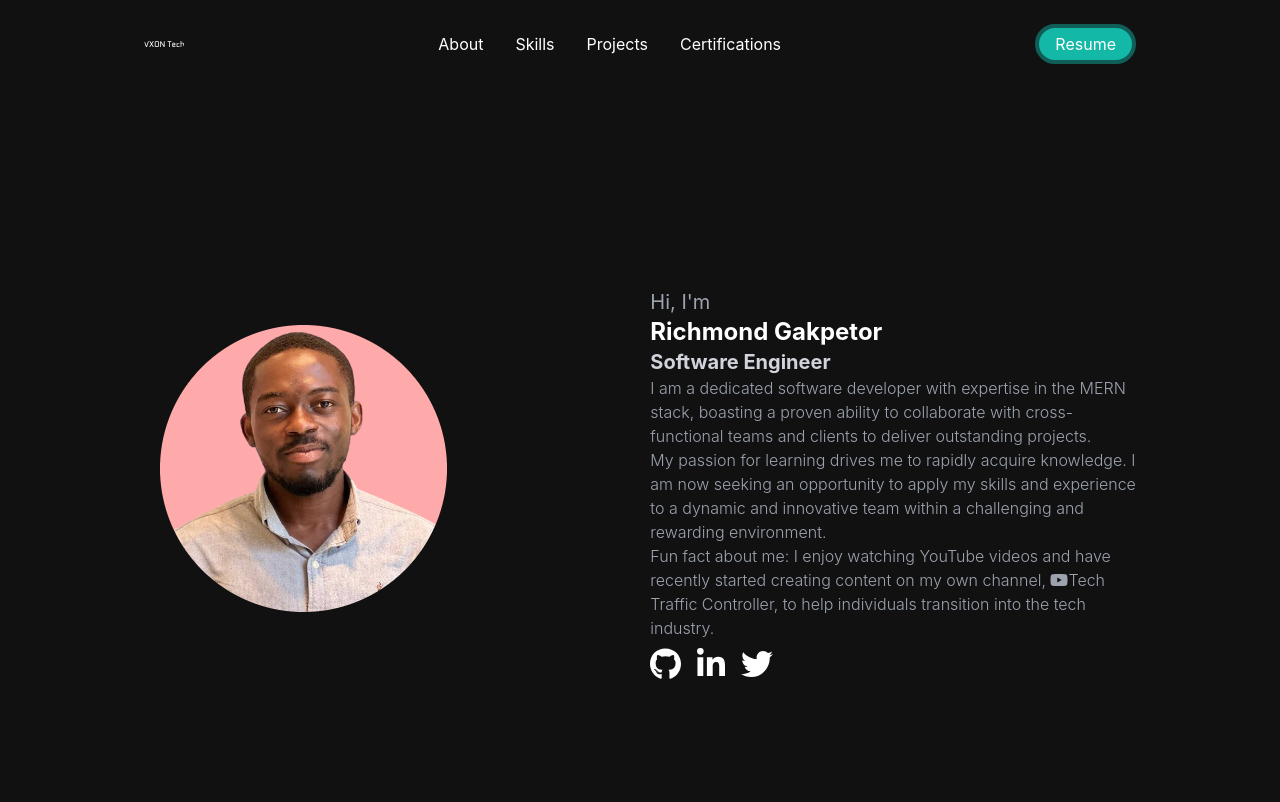
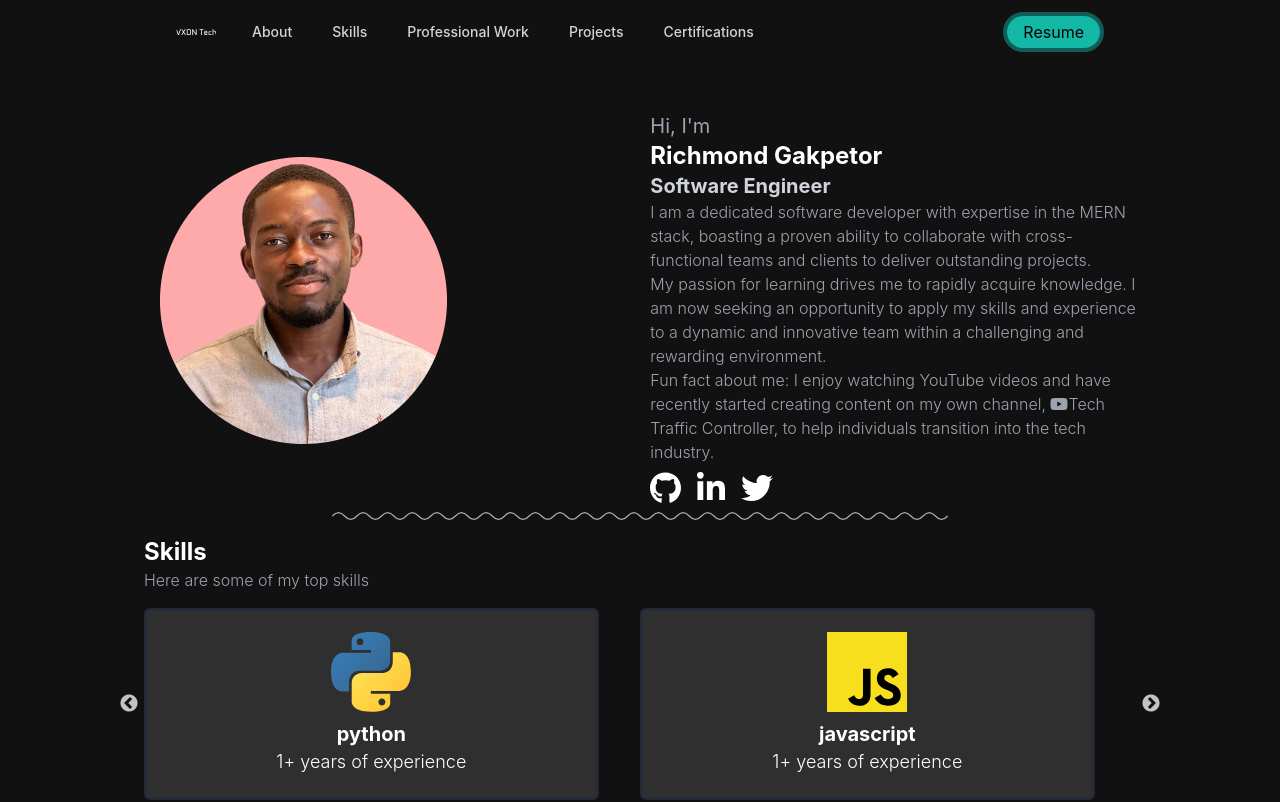
Before and after one commit to richmond-gakpetor/my-portfolio, a React (Create React App) app: page / in a window 1280 px wide. Shown: the top 802 px of the page. Built offline with nearby package versions, Linux system fonts and the light colour scheme.

Commit message:
Navbar fixed

```diff
--- a/package.json
+++ b/package.json
@@ -7,6 +7,8 @@
     "@fortawesome/free-brands-svg-icons": "^6.2.0",
     "@fortawesome/free-solid-svg-icons": "^6.2.0",
     "@fortawesome/react-fontawesome": "^0.2.0",
+    "@headlessui/react": "^1.7.17",
+    "@heroicons/react": "^2.0.18",
     "@testing-library/jest-dom": "^5.16.5",
     "@testing-library/react": "^13.4.0",
     "@testing-library/user-event": "^13.5.0",
--- a/src/App.js
+++ b/src/App.js
@@ -9,6 +9,7 @@ import "aos/dist/aos.css";
 import Hero from "./components/Hero";
 import Projects from "./components/Projects";
 import ProfessionalWork from "./components/ProfessionalWork";
+import Nav from "./components/Nav";
 
 function App() {
   useEffect(() => {
@@ -17,10 +18,11 @@ function App() {
   }, []);
   return (
     <div className="px-6 lg:px-20 xl:px-36 bg-dark-500">
-      <Navbar />
+      <Nav />
+      {/* <Navbar /> */}
       <Hero />
       <Skills />
-      {/* <ProfessionalWork /> */}
+      <ProfessionalWork />
       <Projects />
       <Certs />
       <Footer />
--- a/src/components/Hero.js
+++ b/src/components/Hero.js
@@ -14,13 +14,13 @@ import hr from "../assets/curve-hr.svg";
 export default function Hero() {
   const [loaded, setLoaded] = useState(true);
 
-  useEffect(() => {
-    const navbarHeight = 68; // Adjust this value to match your actual navbar height
-    const hero = document.getElementById("home");
-    if (hero) {
-      hero.style.marginTop = `${navbarHeight}px`;
-    }
-  }, []);
+  // useEffect(() => {
+  //   const navbarHeight = 68;
+  //   const hero = document.getElementById("home");
+  //   if (hero) {
+  //     hero.style.marginTop = `${navbarHeight}px`;
+  //   }
+  // }, []);
 
   return (
     <>
@@ -31,7 +31,7 @@ export default function Hero() {
       ) : null}
       <div
         id="home"
-        className="flex w-full h-screen flex-col md:flex-row gap-5 items-center justify-center text-white relative"
+        className="flex w-full mt-4 flex-col md:flex-row gap-5 items-center justify-center text-white relative"
       >
         <div className="md:w-3/6 md:p-4">
           <img
@@ -41,10 +41,11 @@ export default function Hero() {
             src={profile}
             alt="profile"
             onLoad={() => setLoaded(false)}
+            // className="w-full md:w-2/3 lg:w-1/2"
           />
         </div>
         <div
-          className="md:w-3/6"
+          className="md:w-3/6 mb-4"
           data-aos="fade-right"
           data-aos-duration="1000"
           data-aos-offset="100"
@@ -105,7 +106,7 @@ export default function Hero() {
             </li>
           </ul>
         </div>
-        <img src={hr} className="w-full md:h-2 absolute bottom-0" alt="hr" />
+        <img src={hr} className="w-full mt-4 md:h-2 absolute bottom-0" alt="hr" />
       </div>
     </>
   );
--- /dev/null
+++ b/src/components/Nav.js
@@ -0,0 +1,141 @@
+import { Fragment } from "react";
+import { Disclosure, Menu, Transition } from "@headlessui/react";
+import { Bars3Icon, BellIcon, XMarkIcon } from "@heroicons/react/24/outline";
+import logo from "../assets/logo.svg";
+import resume from "../assets/resume.pdf";
+
+function classNames(...classes) {
+  return classes.filter(Boolean).join(" ");
+}
+
+export default function Nav() {
+  return (
+    <Disclosure as="nav" className="bg-dark-500">
+      {({ open }) => (
+        <>
+          <div className="mx-auto max-w-7xl px-4 sm:px-6 lg:px-8">
+            <div className="flex h-16 items-center justify-between">
+              <div className="flex items-center">
+                <div className="flex-shrink-0">
+                  <img src={logo} className="w-10 rounded-full" alt="logo" />
+                </div>
+                <div className="hidden sm:ml-6 sm:block">
+                  <div className="flex space-x-4">
+                    <a
+                      href="#about"
+                      className="rounded-md px-3 py-2 text-sm font-medium text-gray-300 hover:bg-gray-700 hover:text-white"
+                    >
+                      About
+                    </a>
+                    <a
+                      href="#skills"
+                      className="rounded-md px-3 py-2 text-sm font-medium text-gray-300 hover:bg-gray-700 hover:text-white"
+                    >
+                      Skills
+                    </a>
+                    <a
+                      href="#professional-work"
+                      className="rounded-md px-3 py-2 text-sm font-medium text-gray-300 hover:bg-gray-700 hover:text-white"
+                    >
+                      Professional Work
+                    </a>
+                    <a
+                      href="#projects"
+                      className="rounded-md px-3 py-2 text-sm font-medium text-gray-300 hover:bg-gray-700 hover:text-white"
+                    >
+                      Projects
+                    </a>
+                    <a
+                      href="#certs"
+                      className="rounded-md px-3 py-2 text-sm font-medium text-gray-300 hover:bg-gray-700 hover:text-white"
+                    >
+                      Certifications
+                    </a>
+                  </div>
+                </div>
+              </div>
+              <div className="hidden sm:ml-6 sm:block">
+                <div className="flex items-center">
+                <a
+                          href={resume}
+                          rel="noreferrer"
+                          target="_blank"
+                          className="bg-teal-500 rounded-full px-4 py-1 border border-teal-800 border border-4"
+                        >
+                          Resume
+                        </a>
+                </div>
+              </div>
+              <div className="-mr-2 flex sm:hidden">
+                {/* Mobile menu button */}
+                <Disclosure.Button className="relative inline-flex items-center justify-center rounded-md p-2 text-gray-400 hover:bg-gray-700 hover:text-white focus:outline-none focus:ring-2 focus:ring-inset focus:ring-white">
+                  <span className="absolute -inset-0.5" />
+                  <span className="sr-only">Open main menu</span>
+                  {open ? (
+                    <XMarkIcon className="block h-6 w-6" aria-hidden="true" />
+                  ) : (
+                    <Bars3Icon className="block h-6 w-6" aria-hidden="true" />
+                  )}
+                </Disclosure.Button>
+              </div>
+            </div>
+          </div>
+
+          <Disclosure.Panel className="sm:hidden">
+            <div className="space-y-1 px-2 pb-3 pt-2">
+              <Disclosure.Button
+                as="a"
+                href="#"
+                className="block rounded-md bg-gray-900 px-3 py-2 text-base font-medium text-white"
+              >
+                About
+              </Disclosure.Button>
+              <Disclosure.Button
+                as="a"
+                href="#skills"
+                className="block rounded-md px-3 py-2 text-base font-medium text-gray-300 hover:bg-gray-700 hover:text-white"
+              >
+                Skills
+              </Disclosure.Button>
+              <Disclosure.Button
+                as="a"
+                href="#professional-work"
+                className="block rounded-md px-3 py-2 text-base font-medium text-gray-300 hover:bg-gray-700 hover:text-white"
+              >
+                Professional Work
+              </Disclosure.Button>
+              <Disclosure.Button
+                as="a"
+                href="#projects"
+                className="block rounded-md px-3 py-2 text-base font-medium text-gray-300 hover:bg-gray-700 hover:text-white"
+              >
+                Projects
+              </Disclosure.Button>
+              <Disclosure.Button
+                as="a"
+                href="#certs"
+                className="block rounded-md px-3 py-2 text-base font-medium text-gray-300 hover:bg-gray-700 hover:text-white"
+              >
+                Certifications
+              </Disclosure.Button>
+            </div>
+            <div className="border-t border-gray-700 pb-3 pt-4">
+              <div className="flex items-center px-5">
+                <div className="flex-shrink-0">
+                  <a
+                    href={resume}
+                    rel="noreferrer"
+                    target="_blank"
+                    className="bg-teal-500 rounded-full px-4 py-1 border border-teal-800 border border-4"
+                  >
+                    Resume
+                  </a>
+                </div>
+              </div>
+            </div>
+          </Disclosure.Panel>
+        </>
+      )}
+    </Disclosure>
+  );
+}
--- a/src/components/Navbar.js
+++ b/src/components/Navbar.js
@@ -10,7 +10,7 @@ export default function Navbar() {
   };
 
   return (
-    <div className="fixed z-50 bg-dark-500 w-full top-0 left-0 px-8 py-4 lg:px-20 xl:px-36">
+    <div className=" z-50 bg-dark-500 w-full top-0 left-0 px-8 py-4 lg:px-20 xl:px-36">
       <div className="flex justify-between items-center text-white">
         <img src={logo} className="w-10 rounded-full" alt="logo" />
 
@@ -87,7 +87,7 @@ export default function Navbar() {
           href={resume}
           rel="noreferrer"
           target="_blank"
-          className="bg-teal-500  rounded-full px-4 py-1 border border-teal-800 border border-4"
+          className="bg-teal-500 hidden  rounded-full px-4 py-1 border border-teal-800 border border-4"
         >
           Resume
         </a>
```
Also changed, not shown: 1 other file (tests, documents, lock files or other folders).
